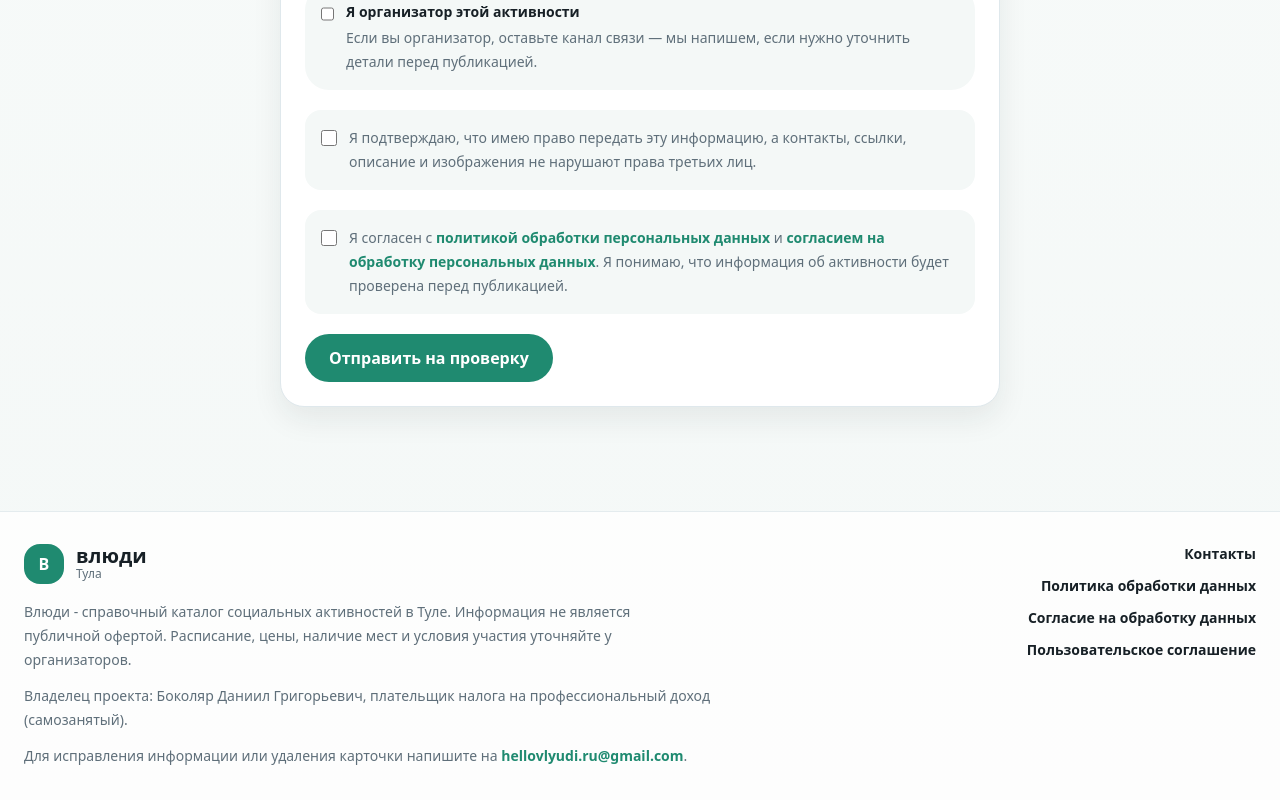
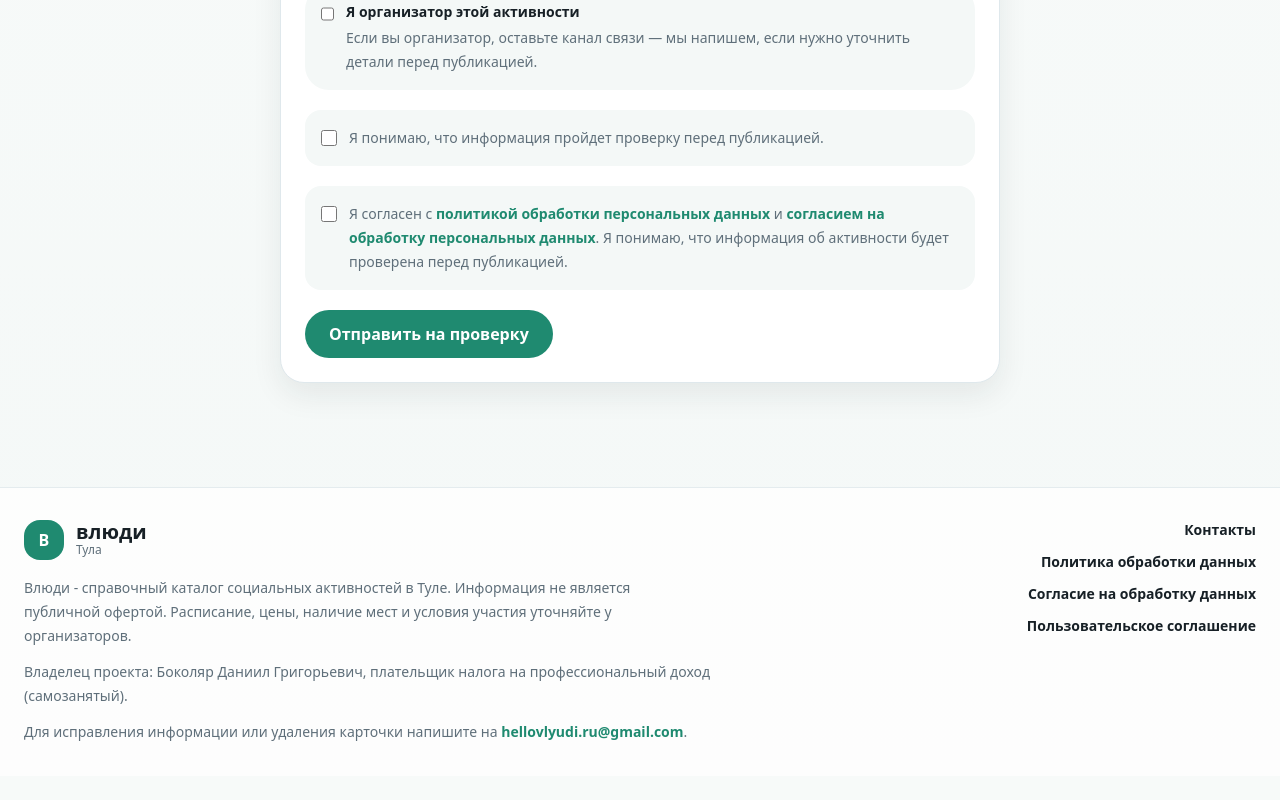
Before and after one commit to bokolyar2la/vnedoma, a Next.js app: page /add in a window 1280 px wide. Shown: the part 1076-1876 px from the top of the page. After the commit the page ends 1852 px from the top, so only its background shows below. Built offline with nearby package versions, Linux system fonts and the light colour scheme; no server answers; the database is empty.

Commit message:
copy: simplify add form review confirmation

```diff
--- a/app/add/page.tsx
+++ b/app/add/page.tsx
@@ -216,10 +216,7 @@ export default async function AddPage({ searchParams }: AddPageProps) {
             required
             className="mt-1 h-4 w-4 shrink-0 accent-city-green"
           />
-          <span>
-            Я подтверждаю, что имею право передать эту информацию, а контакты,
-            ссылки, описание и изображения не нарушают права третьих лиц.
-          </span>
+          <span>Я понимаю, что информация пройдет проверку перед публикацией.</span>
         </label>
 
         <label className="flex items-start gap-3 rounded-2xl bg-city-soft p-4 text-sm leading-6 text-city-muted">
```
